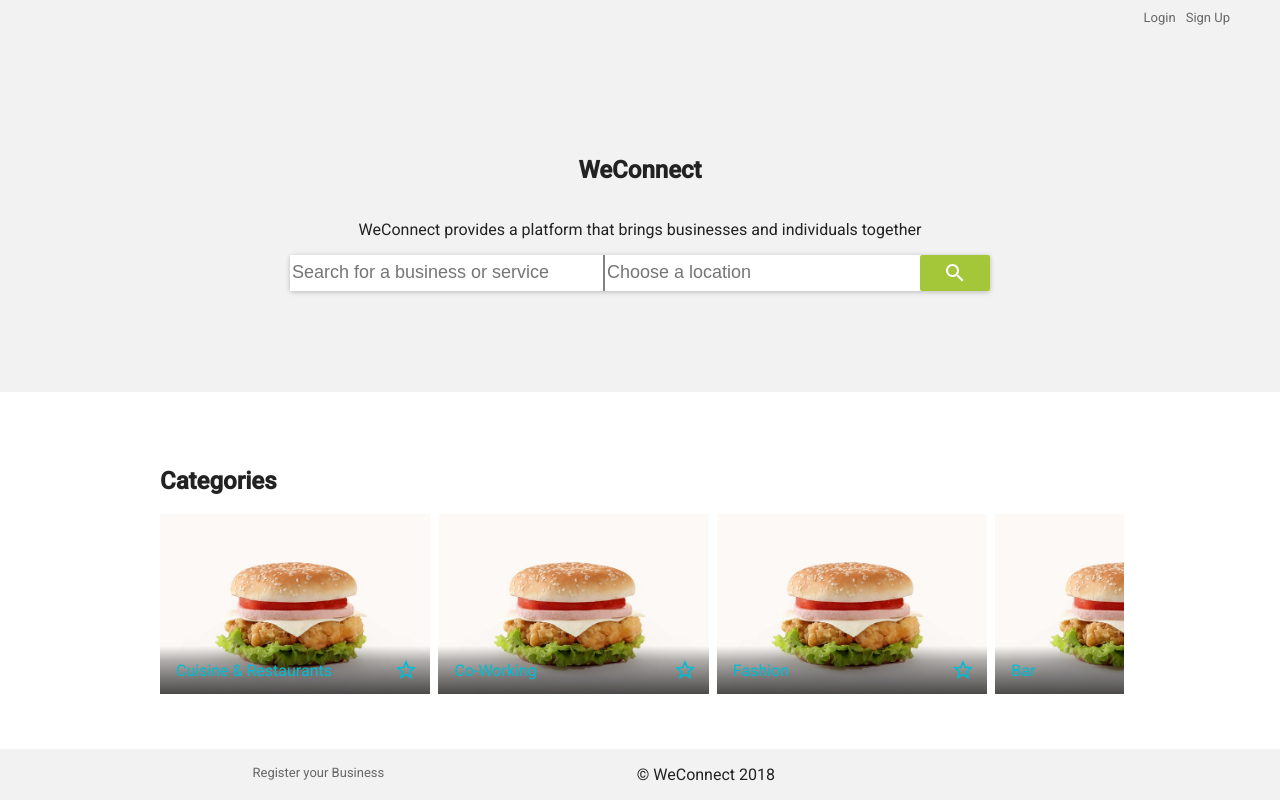
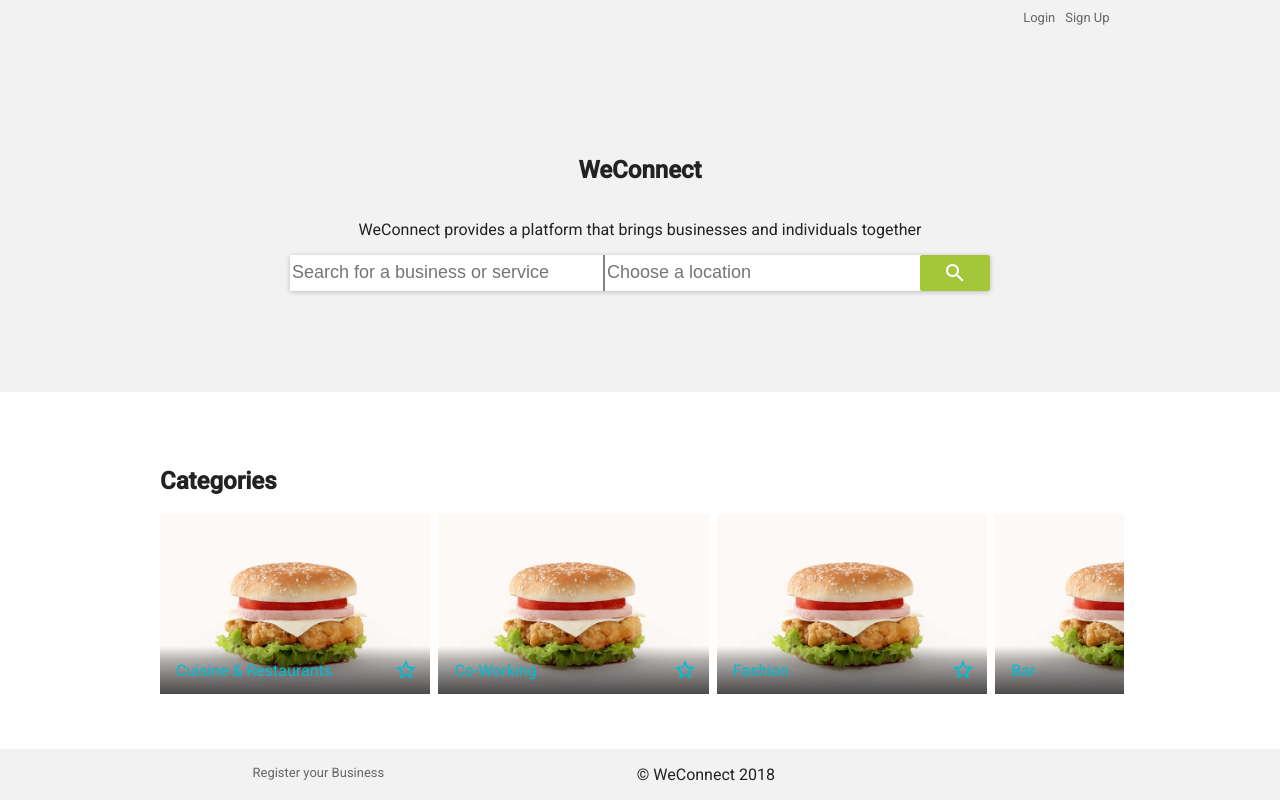
Before and after one commit to holuborhee/WEConnect, a React app in the folder template/: page / in a window 1280 px wide. Built offline with nearby package versions, Linux system fonts and the light colour scheme.

Commit message:
Change justification of header to space evenly

```diff
--- a/template/src/app.jsx
+++ b/template/src/app.jsx
@@ -32,10 +32,6 @@ const NewBusiness = () => (
   */
 );
 
-const Search = () => (
-  <h1>Search Page - <strong>Not yet Implemented</strong></h1>
-);
-
 class App extends React.Component {
   constructor(props) {
     super(props);
@@ -48,7 +44,7 @@ class App extends React.Component {
       LOGIN: <LogIn active="a" />,
       SIGNUP: <LogIn active="b" />,
       BUSINESS_PAGE: <BusinessDetail />,
-      SEARCH: <Search />,
+      SEARCH: <SearchPage />,
       EDIT_BUSINESS: <EditBusiness />,
       CREATE_BUSINESS: <NewBusiness />,
     };
--- a/template/src/components/NavBar.jsx
+++ b/template/src/components/NavBar.jsx
@@ -37,7 +37,7 @@ class Navbar extends React.Component {
   render() {
     const isCustomBar = this.props.currentPage === 'HOME' || this.props.currentPage === 'SEARCH';
     return (
-      <header className="bg-primary flex justify-space-between align-items-center">
+      <header className="bg-primary flex justify-space-evenly align-items-center">
         <span>
           {isCustomBar ? '' : <h1 className="logo"><a href="" onClick={this.handleNavigation}>WeConnect</a></h1>}
         </span>
--- a/template/src/css/main.css
+++ b/template/src/css/main.css
@@ -11,8 +11,10 @@ html, body {
 header {
 	padding-top: 10px;
 	padding-bottom: 10px;
-	padding-right: 50px;
-	padding-left: 50px;
+}
+
+header > span:nth-of-type(2) {
+	min-width: 40%;
 }
 
 .small {
```
